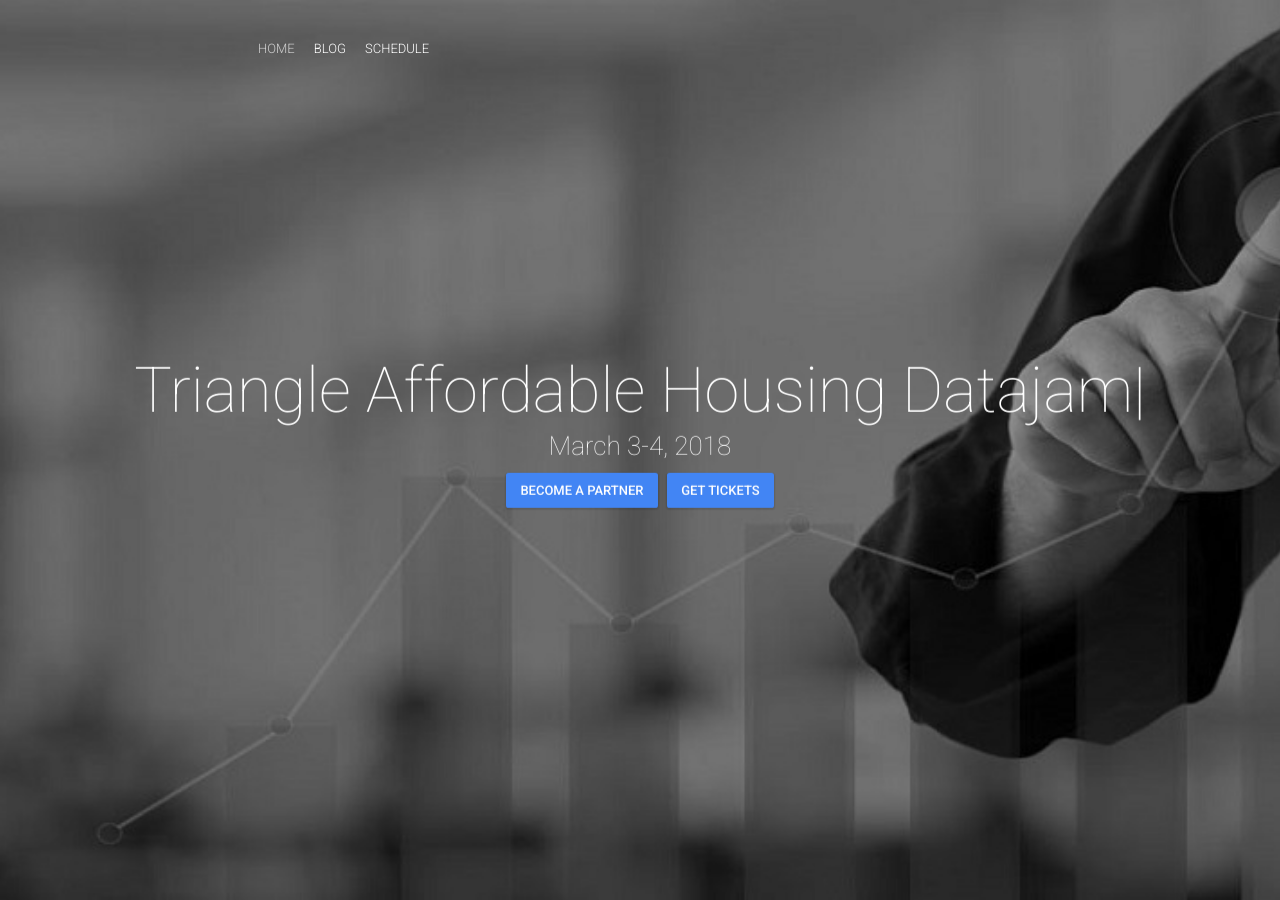
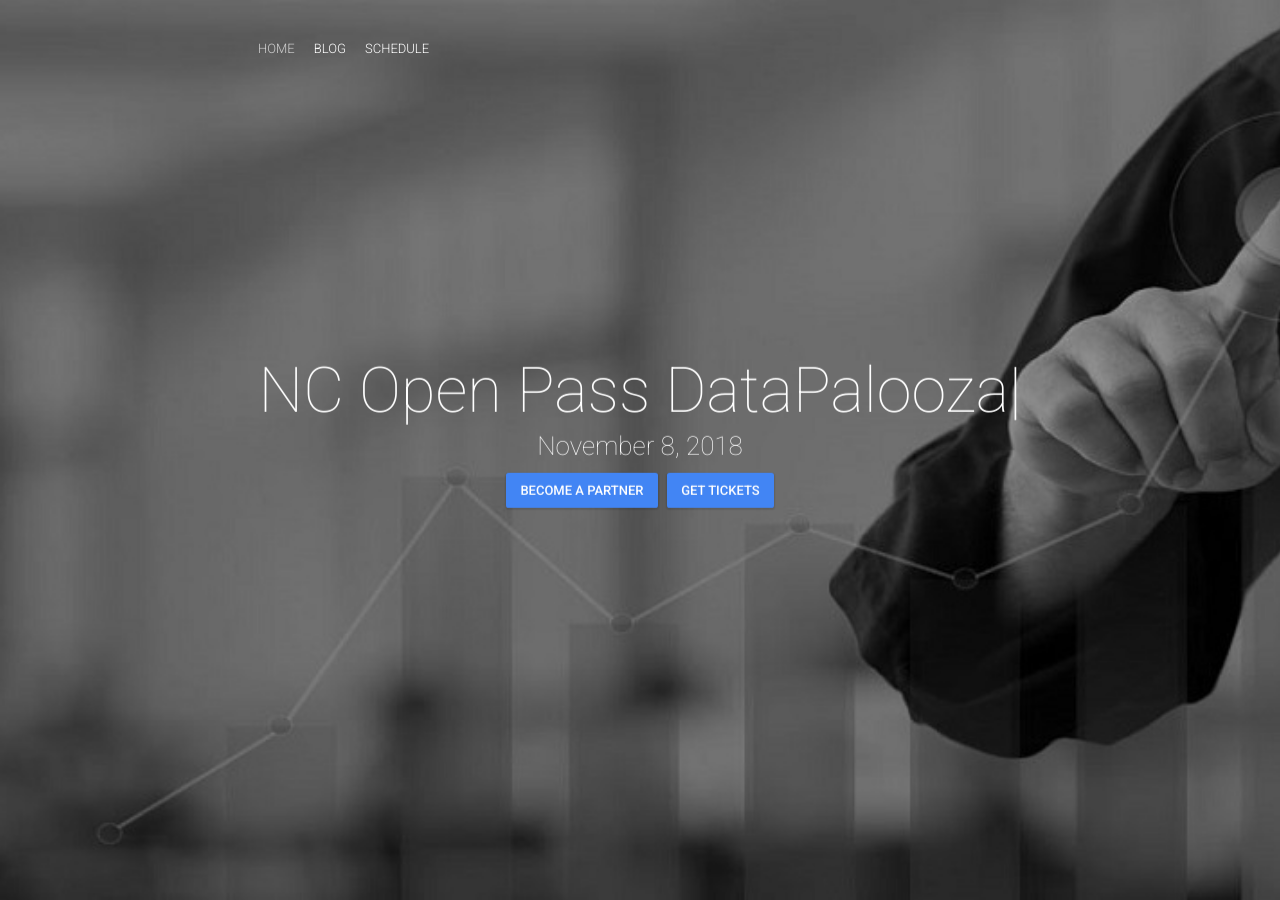
Before and after one commit to ncopenpass/datapalooza, a Jekyll site: the page built from index.html, in a window 1280 px wide and 900 px high. Built offline with Jekyll 4.4.1, drawn with Linux system fonts in a browser that asks for light colours; nearby versions of some CDN libraries; comment, search, counter and statistics services are not loaded; some of the changed text lies outside the part shown.

Commit message:
Update _config.yml

```diff
--- a/_config.yml
+++ b/_config.yml
@@ -10,11 +10,11 @@ exclude: ['/automation/', 'README.md', 'LICENSE.txt', 'CNAME']
 
 
 # Site Settings
-title: "Triangle Affordable Housing Datajam"
-email: "chris.mathews@wakegov.com"
+title: "NC Open Pass DataPalooza"
+email: "info@ncopenpass.com"
 description: "Sponsored by NC Data4Good and NC OpenPass"
-baseurl: "/affordable-housing-datajam"
-url: "https://christhedba.github.io"
+baseurl: "/datapalooza-website"
+url: "https://ncopenpass.github.io"
 permalink: "/blog/:title"
 googleAnalyticsTrackingId:
 googleAnalyticsSiteUrl:
@@ -24,7 +24,7 @@ siteVerification:
 organizerName: "NC Openpass and NC Data4Good"
 organizerAlternateName: ""
 organizerDescription: "Harnessing the power of data and community to help Triangle agencies to make better decisions around affordable housing."
-organizerEmail: "christhedba@gmail.com"
+organizerEmail: "info@ncopenpass.com"
 organizerLogo: "organizer-logo.png"
 organizerLink: ""
 
@@ -56,8 +56,8 @@ rightNavigationButtons:
 
 # Hero Block
 heroImage: "CommWithData.jpg"
-heroTitle: "Triangle Affordable Housing Datajam"
-eventDate: "March 3-4, 2018"
+heroTitle: "NC Open Pass DataPalooza"
+eventDate: "November 8, 2018"
 typeoutTextValues: ''
 typeoutFallback: ""
 heroButtons:
```
